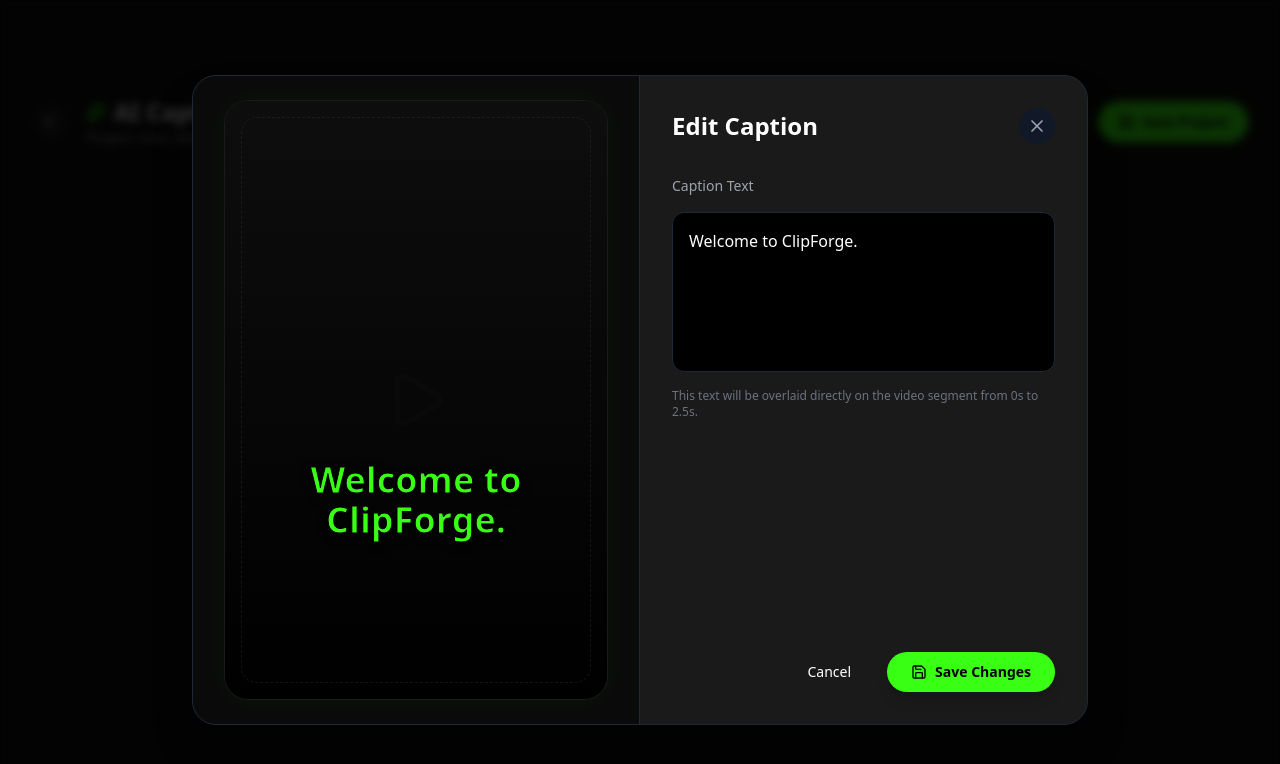
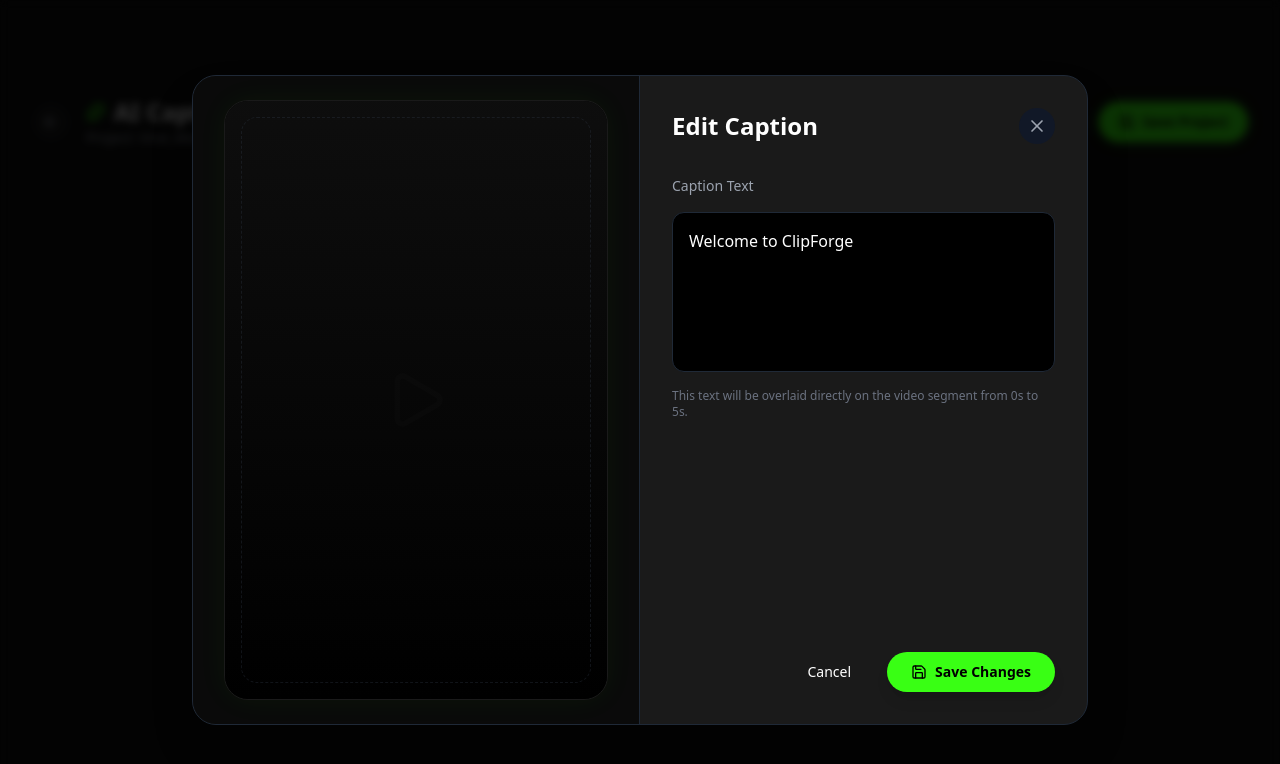
Before and after one commit to ManekDinil/ClipForge, a React (Vite) app in the folder frontend/: page /editor in a window 1280 px wide. Both pictures are taken after a click on the button 412 px from the left and 666 px from the top of the page. Shown: the top 764 px of the page. Built offline with nearby package versions, Linux system fonts and the light colour scheme.

Commit message:
Caption editor changes

```diff
--- a/frontend/src/components/editor/AICaptionEditor.jsx
+++ b/frontend/src/components/editor/AICaptionEditor.jsx
@@ -1,7 +1,19 @@
 import React from 'react';
 import { Play } from 'lucide-react';
 
-export default function AICaptionEditor({ activeCaption, activeClipUrl, videoRef, onTimeUpdate }) {
+export default function AICaptionEditor({ clip, activeClipUrl, videoRef, onTimeUpdate }) {
+  const [activeSubtitle, setActiveSubtitle] = React.useState("");
+
+  const handleTimeUpdate = (e) => {
+    const time = e.target.currentTime;
+    // Sync with global subtitles timestamps
+    const currentSub = (clip?.subtitles || []).find(
+      s => time + (clip?.start || 0) >= s.start && time + (clip?.start || 0) <= s.end
+    );
+    setActiveSubtitle(currentSub ? currentSub.text : "");
+    if (onTimeUpdate) onTimeUpdate(time);
+  };
+
   return (
     <div className="flex flex-col items-center w-full max-w-sm mx-auto">
       {/* 9:16 Video Container */}
@@ -13,9 +25,9 @@
             ref={videoRef}
             src={activeClipUrl}
             className="absolute inset-0 w-full h-full object-cover rounded-3xl"
-            onTimeUpdate={(e) => onTimeUpdate && onTimeUpdate(e.target.currentTime)}
+            onTimeUpdate={handleTimeUpdate}
             loop
-            muted
+            muted={false} // Unmute for focused editing as requested
             playsInline
             autoPlay
             controls
@@ -30,14 +42,16 @@
         {/* Safe Zone Guides (Optional UI detail for premium feel) */}
         <div className="absolute inset-4 border border-dashed border-gray-700/30 rounded-2xl pointer-events-none"></div>
 
-        {/* Dynamic Caption Overlay */}
-        <div className="absolute top-[60%] left-0 w-full px-6 flex justify-center">
-          <p className="text-3xl md:text-4xl font-extrabold text-white text-center leading-tight drop-shadow-[0_4px_4px_rgba(0,0,0,0.8)]" style={{
-            WebkitTextStroke: '1px black'
-          }}>
-            <span className="text-accent">{activeCaption?.text || "No active caption"}</span>
-          </p>
-        </div>
+        {/* Dynamic Caption Overlay (Moved higher to avoid controls) */}
+        {activeSubtitle && (
+          <div className="absolute top-[35%] left-0 w-full px-6 flex justify-center pointer-events-none transition-all duration-200">
+            <p className="text-3xl md:text-4xl font-black text-white text-center leading-tight uppercase tracking-tighter drop-shadow-[0_4px_4px_rgba(0,0,0,0.8)]" style={{
+              WebkitTextStroke: '2px black'
+            }}>
+              <span className="bg-white text-black px-2 py-1">{activeSubtitle}</span>
+            </p>
+          </div>
+        )}
       </div>
 
     </div>
--- a/frontend/src/components/editor/ClipCard.jsx
+++ b/frontend/src/components/editor/ClipCard.jsx
@@ -1,8 +1,22 @@
-import React, { useRef } from 'react';
+import React, { useRef, useState } from 'react';
 import { Calendar, Edit3, Scissors, Play } from 'lucide-react';
 
 export default function ClipCard({ clip, onEdit }) {
   const videoRef = useRef(null);
+
+  const [activeSubtitle, setActiveSubtitle] = useState("");
+
+  const handleTimeUpdate = (e) => {
+    // Current time of the clip playback
+    const time = e.target.currentTime;
+
+    // We need to check if the subtitles are relative to the clip start or global.
+    // Gemini returns global timestamps. Let's assume global for now.
+    const currentSub = (clip.subtitles || []).find(
+      s => time + clip.start >= s.start && time + clip.start <= s.end
+    );
+    setActiveSubtitle(currentSub ? currentSub.text : "");
+  };
 
   const handleMouseEnter = () => {
     if (videoRef.current) {
@@ -38,6 +52,7 @@
             ref={videoRef}
             src={clip.clipUrl}
             className="absolute inset-0 w-full h-full object-cover"
+            onTimeUpdate={handleTimeUpdate}
             loop
             muted
             playsInline
@@ -60,14 +75,16 @@
           </div>
         </div>
 
-        {/* Caption Overlay */}
-        <div className="absolute top-[50%] left-0 w-full px-4 flex justify-center pointer-events-none">
-          <div className="bg-white px-3 py-2 rounded-lg max-w-[90%] text-center shadow-lg transform -translate-y-1/2">
-            <p className="text-sm font-bold text-black leading-tight line-clamp-3">
-              {clip.text}
-            </p>
+        {/* Caption Overlay (Moved higher to avoid controls as requested) */}
+        {activeSubtitle && (
+          <div className="absolute top-[35%] left-0 w-full px-4 flex justify-center pointer-events-none transition-opacity duration-200">
+            <div className="bg-white px-3 py-2 rounded-lg max-w-[90%] text-center shadow-xl transform -translate-y-1/2 border-2 border-black">
+              <p className="text-xs font-black text-black leading-tight uppercase tracking-tighter">
+                {activeSubtitle}
+              </p>
+            </div>
           </div>
-        </div>
+        )}
       </div>
 
       {/* Footer Info */}
--- a/frontend/src/components/editor/EditModal.jsx
+++ b/frontend/src/components/editor/EditModal.jsx
@@ -3,7 +3,7 @@
 import AICaptionEditor from './AICaptionEditor';
 
 export default function EditModal({ clip, onClose, onSave }) {
-  const [text, setText] = useState(clip.text);
+  const [text, setText] = useState(clip.title);
 
   // Focus lock and escape key handler
   useEffect(() => {
@@ -32,9 +32,9 @@
         {/* Left Side: Video Preview */}
         <div className="w-full md:w-1/2 p-6 bg-[#0a0a0a] flex items-center justify-center border-r border-gray-800">
           <AICaptionEditor
-            activeCaption={{ text }}
+            clip={clip}
             activeClipUrl={clip.clipUrl}
-            videoRef={null} // We don't need external ref control here
+            videoRef={null}
           />
         </div>
 
--- a/frontend/src/pages/ClipEditor.jsx
+++ b/frontend/src/pages/ClipEditor.jsx
@@ -34,23 +34,25 @@
         id: index + 1,
         start: seg.start,
         end: seg.end,
-        text: seg.text,
-        clipUrl: seg.clipUrl
+        title: seg.title || seg.text || `Viral Moment ${index + 1}`,
+        subtitles: seg.subtitles || [],
+        clipUrl: seg.clipUrl,
+        score: seg.score
       }));
       setTranscriptions(formatted);
       // Format received data
     } else {
       // Fallback mock data if accessed directly without uploading
       setTranscriptions([
-        { id: 1, start: 0, end: 2.5, text: 'Welcome to ClipForge.' },
-        { id: 2, start: 2.5, end: 5.0, text: 'Upload a real video to see Gemini in action!' }
+        { id: 1, start: 0, end: 5.0, title: 'Welcome to ClipForge', subtitles: [{start: 0, end: 2.5, text: 'Welcome to ClipForge.'}, {start: 2.5, end: 5.0, text: 'The future of AI video.'}] },
+        { id: 2, start: 5.0, end: 10.0, title: 'AI Automation', subtitles: [{start: 5.0, end: 10.0, text: 'Upload a video to see the magic!'}] }
       ]);
     }
   }, []);
 
-  const handleSaveCaption = (id, newText) => {
+  const handleSaveTitle = (id, newTitle) => {
     setTranscriptions(prev =>
-      prev.map(t => (t.id === id ? { ...t, text: newText } : t))
+      prev.map(t => (t.id === id ? { ...t, title: newTitle } : t))
     );
     setEditingClipId(null);
   };
@@ -104,7 +106,7 @@
           <EditModal
             clip={editingClip}
             onClose={() => setEditingClipId(null)}
-            onSave={handleSaveCaption}
+            onSave={handleSaveTitle}
           />
         )}
 
```
Also changed, not shown: 1 other file (tests, documents, lock files or other folders).
